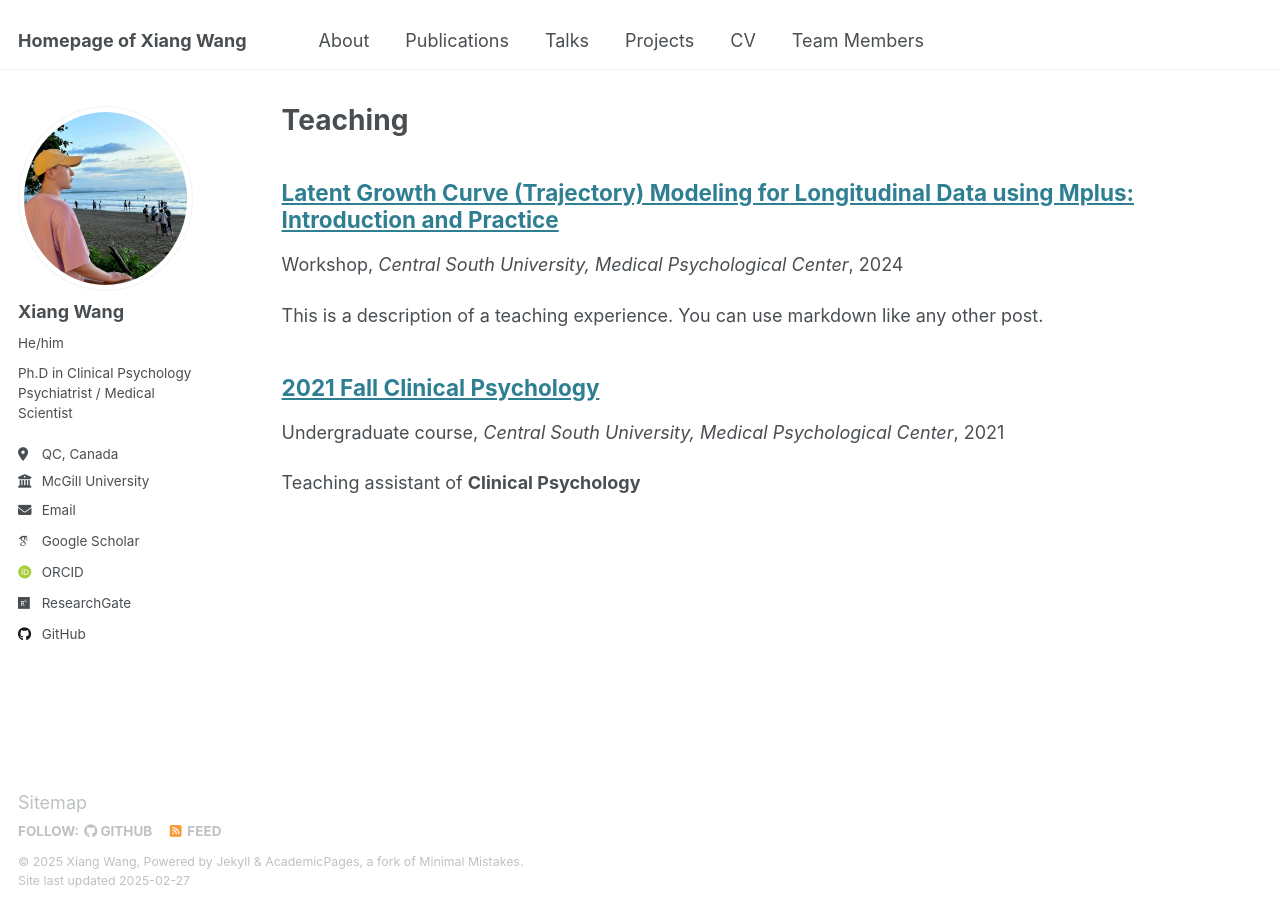
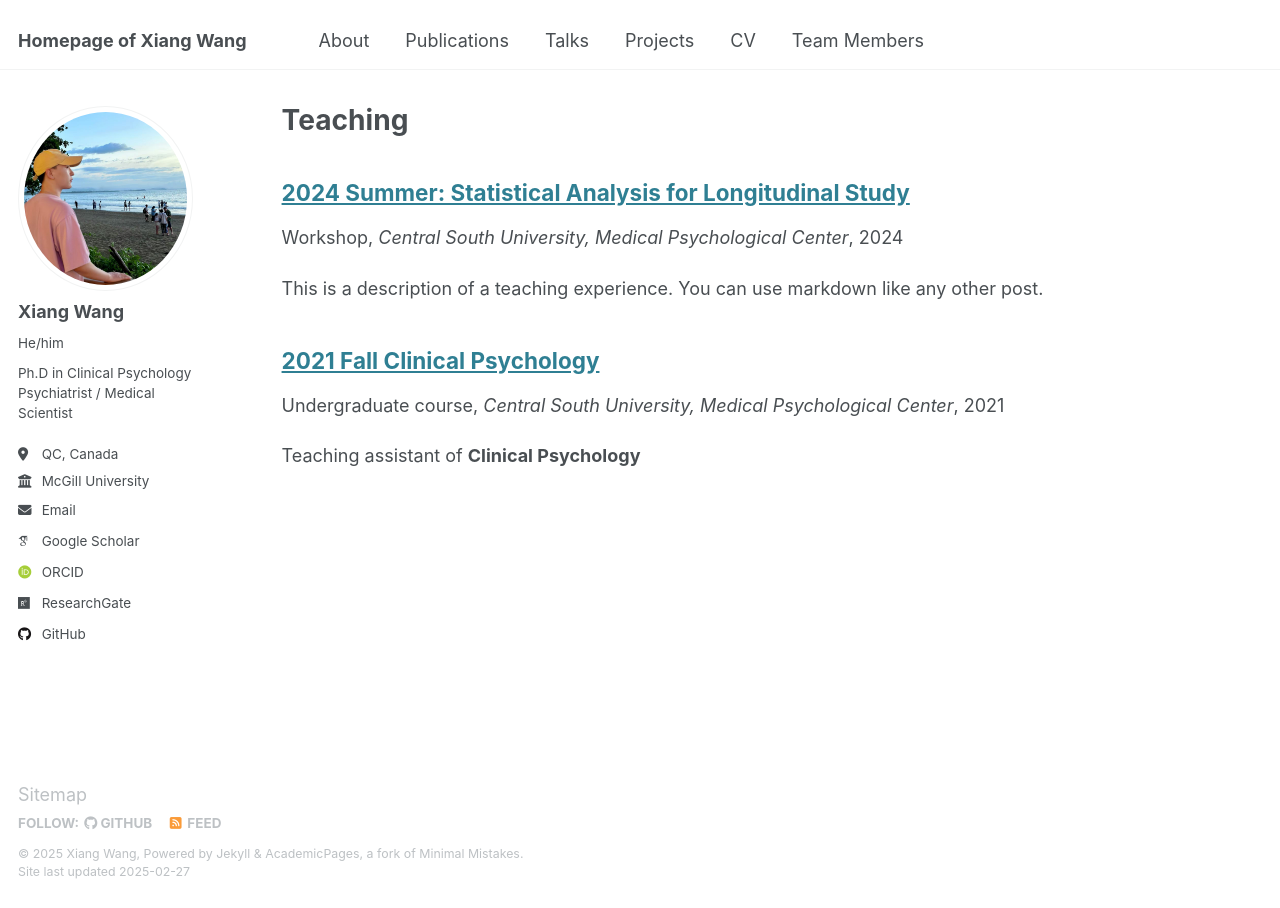
Before and after one commit to Xiang-Wangs/xiang-wangs.github.io, a Jekyll site: the page built from _pages/teaching.html, in a window 1280 px wide. Built offline with Jekyll 4.4.1, drawn with Linux system fonts in a browser that asks for light colours; some web fonts are replaced.

Commit message:
Update 2024-summer-GMMs.md

```diff
--- a/_teaching/2024-summer-GMMs.md
+++ b/_teaching/2024-summer-GMMs.md
@@ -1,5 +1,5 @@
 ---
-title: "Latent Growth Curve (Trajectory) Modeling for Longitudinal Data using Mplus: Introduction and Practice"
+title: "2024 Summer: Statistical Analysis for Longitudinal Study"
 collection: teaching
 type: "Workshop"
 permalink: /teaching/2024-Summer-GMMs
```
Also changed, not shown: other parts of _teaching/2024-summer-GMMs.md (+1 -0 lines).
